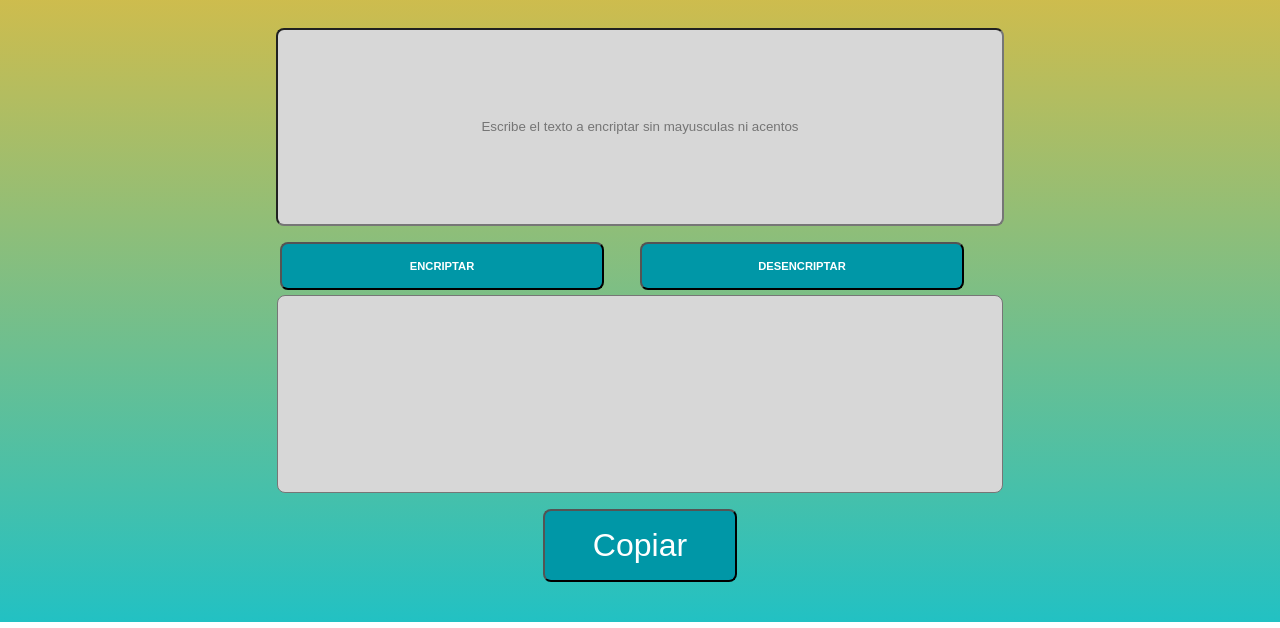
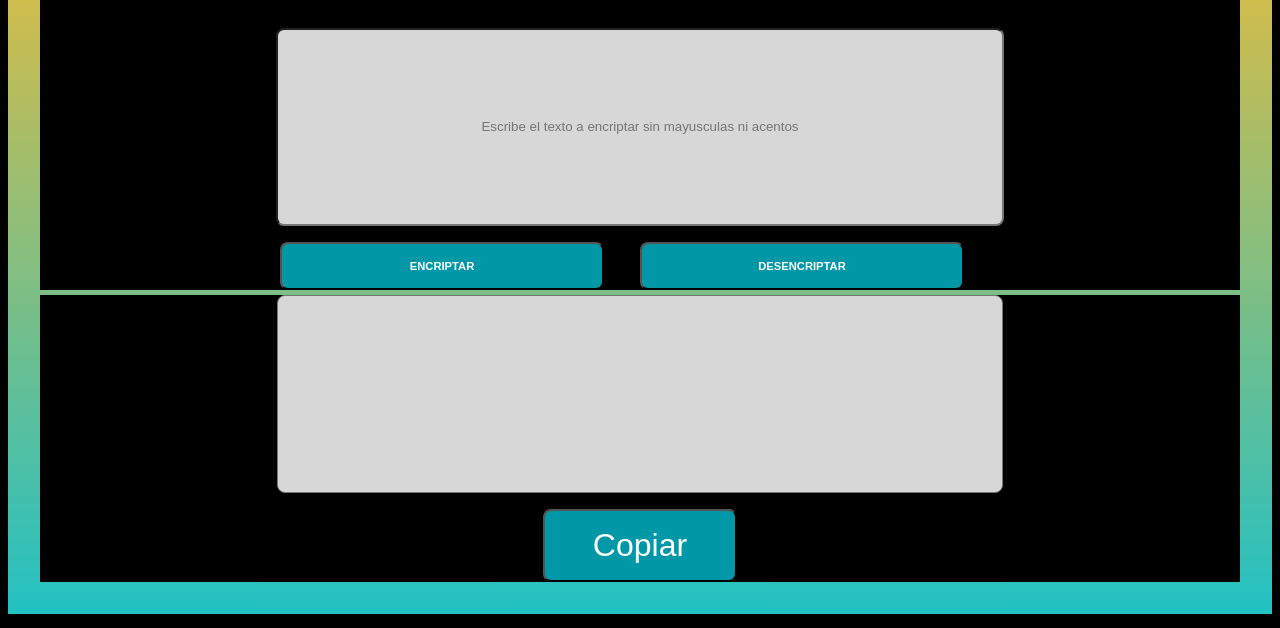
Before and after one commit to fabianalmanza/Encriptador-Grupo5-Alura-Fabi, a plain HTML site: page index.html in a window 1280 px wide. Shown: the part 172-800 px from the top of the page. Drawn offline with Linux system fonts and the light colour scheme.

Commit message:
Update main.css

```diff
--- a/css/main.css
+++ b/css/main.css
@@ -12,6 +12,9 @@ html{
     box-sizing: border-box;
 
 }
+*{
+    background: black;
+    }
 html body{
     background: rgb(34,193,195);
     background: linear-gradient(0deg, rgba(34,193,195,1) 0%, rgba(253,187,45,1) 100%);
```
